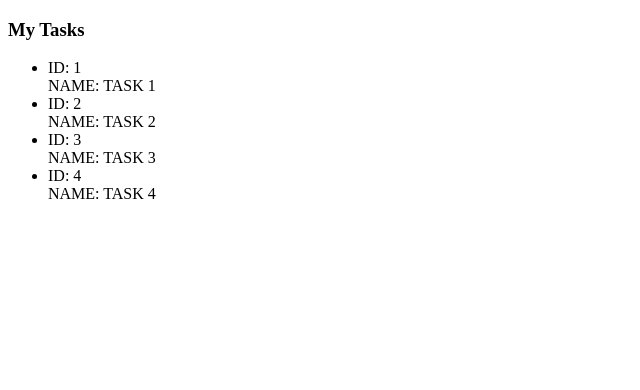
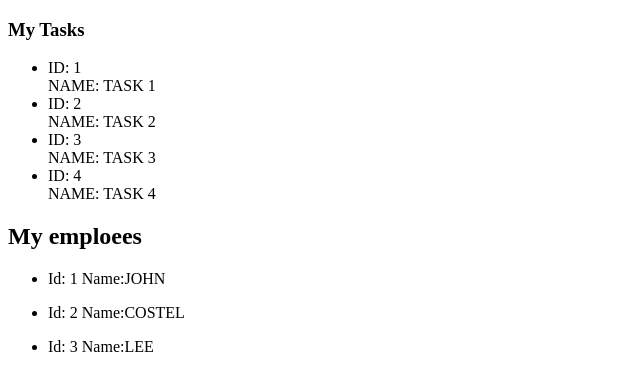
Before and after one commit to Louttche/WEB2, an Angular app in the folder app/: page / in a window 1280 px wide. Shown: the top 390 px of the page, without its empty margins (0-640 px from the left). Built offline with nearby package versions, Linux system fonts and the light colour scheme.

Commit message:
Employees

```diff
--- a/app/src/app/app.component.html
+++ b/app/src/app/app.component.html
@@ -1 +1,2 @@
 <app-tasks></app-tasks>
+<app-employees></app-employees>
--- a/app/src/app/app.module.ts
+++ b/app/src/app/app.module.ts
@@ -5,11 +5,13 @@ import { AppComponent } from './app.component';
 import { ServiceWorkerModule } from '@angular/service-worker';
 import { environment } from '../environments/environment';
 import { TasksComponent } from './tasks/tasks.component';
+import { EmployeesComponent } from './employees/employees.component';
 
 @NgModule({
   declarations: [
     AppComponent,
-    TasksComponent
+    TasksComponent,
+    EmployeesComponent
   ],
   imports: [
     BrowserModule,
--- /dev/null
+++ b/app/src/app/employee.ts
@@ -0,0 +1,5 @@
+export class Employee
+{
+    id: number;
+    name: string;
+}
--- /dev/null
+++ b/app/src/app/employees/employees.component.html
@@ -0,0 +1,6 @@
+<h2>My emploees</h2>
+<ul class = "employees">
+    <li *ngFor = "let employee of employees">
+        <p>Id: {{employee.id}} Name:{{employee.name | uppercase}}</p>
+    </li>
+</ul>
--- /dev/null
+++ b/app/src/app/employees/employees.component.ts
@@ -0,0 +1,18 @@
+import { Component, OnInit } from '@angular/core';
+import { EMPLOYEES } from '../mock-employees';
+
+@Component({
+  selector: 'app-employees',
+  templateUrl: './employees.component.html',
+  styleUrls: ['./employees.component.css']
+})
+export class EmployeesComponent implements OnInit {
+
+  employees = EMPLOYEES;
+
+  constructor() { }
+
+  ngOnInit(): void {
+  }
+
+}
--- /dev/null
+++ b/app/src/app/mock-employees.ts
@@ -0,0 +1,7 @@
+import { Employee } from './employee'
+
+export const EMPLOYEES: Employee[] = [
+{ id: 1, name: 'John'},
+{ id: 2, name: 'Costel'},
+{ id: 3, name: 'Lee'}
+]
```
Also changed, not shown: app/src/app/employees/employees.component.css (added), 1 other file (tests, documents, lock files or other folders).
